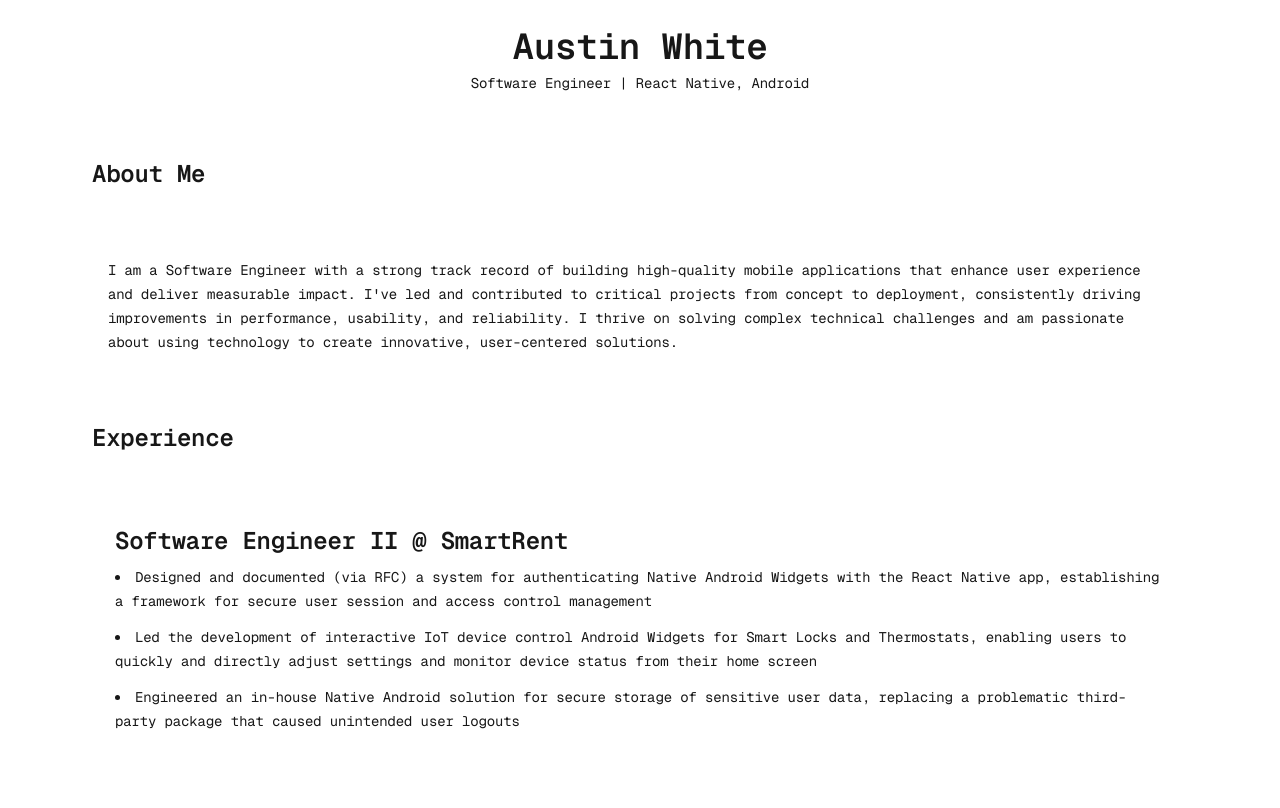
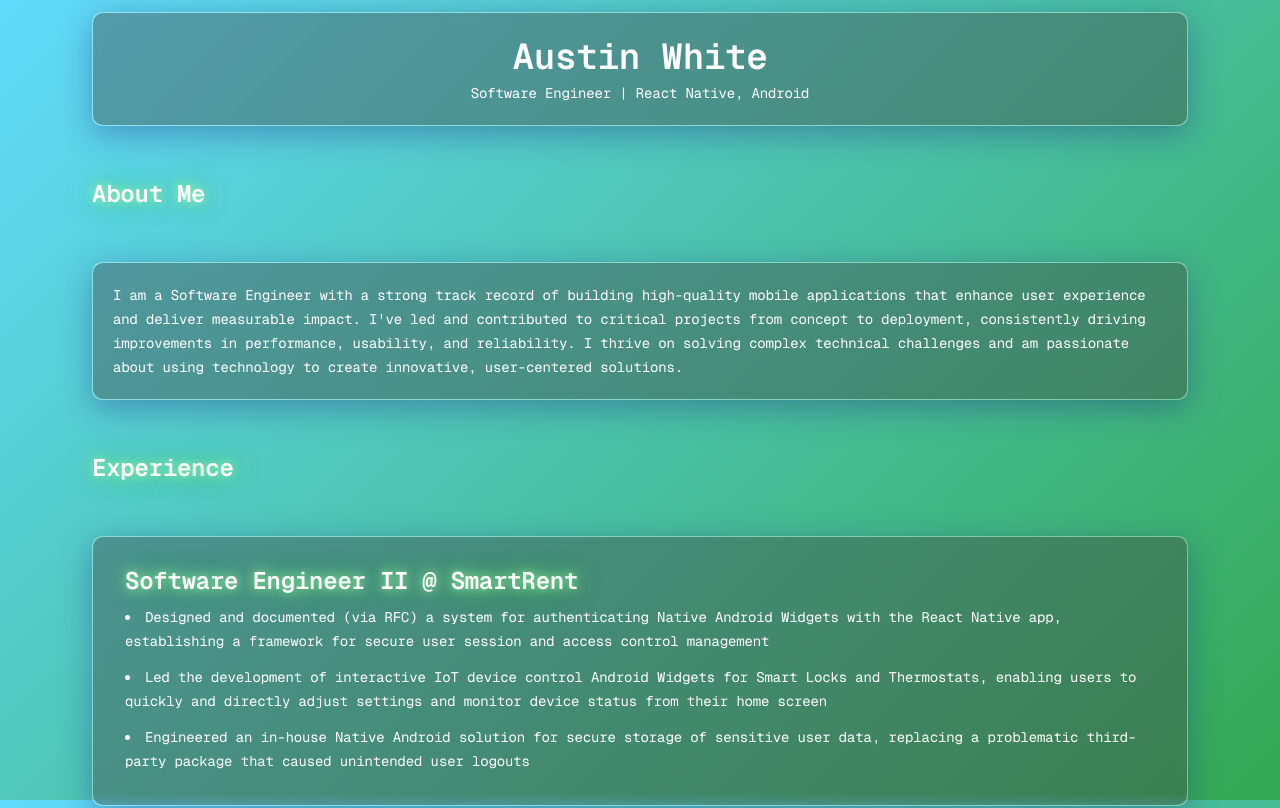
Before and after one commit to endlessrequiem/portfolio-site, a Next.js app: page / in a window 1280 px wide. Shown: the top 808 px of the page. Built offline with nearby package versions, Linux system fonts and the light colour scheme.

Commit message:
update styling, add background gradient, blur effects, text effects

```diff
--- a/src/app/globals.css
+++ b/src/app/globals.css
@@ -1,27 +1,29 @@
 :root {
-  --background: #ffffff;
-  --foreground: #171717;
-}
-
-@media (prefers-color-scheme: dark) {
-  :root {
-    --background: #0a0a0a;
-    --foreground: #ededed;
-  }
+  --background: #0a0a0a;
+  --foreground: #ededed;
+  --gradient-start: #61DBFB;
+  --gradient-end: #34A853;
+  --glass-background: rgba(255, 255, 255, 0.15);
+  --glass-border: rgba(255, 255, 255, 0.2);
+  --glass-shadow: 0 8px 32px 0 rgba(31, 38, 135, 0.37);
+  --glass-backdrop: blur(4px);
 }
 
 html,
 body {
   max-width: 100vw;
   overflow-x: hidden;
+  overscroll-behavior: none;
 }
 
 body {
   color: var(--foreground);
-  background: var(--background);
+  background: linear-gradient(135deg, var(--gradient-start) 0%, var(--gradient-end) 100%);
+  background-attachment: fixed;
   font-family: Arial, Helvetica, sans-serif;
   -webkit-font-smoothing: antialiased;
   -moz-osx-font-smoothing: grayscale;
+  min-height: 100vh;
 }
 
 * {
@@ -35,8 +37,52 @@ a {
   text-decoration: none;
 }
 
-@media (prefers-color-scheme: dark) {
-  html {
-    color-scheme: dark;
-  }
+/* Blur Effect */
+.blur-effect {
+  background: var(--glass-background);
+  backdrop-filter: var(--glass-backdrop);
+  -webkit-backdrop-filter: var(--glass-backdrop);
+  border: 1px solid var(--glass-border);
+  border-radius: 10px;
+  box-shadow: var(--glass-shadow);
+  position: relative;
 }
+
+.blur-effect::before {
+  content: '';
+  position: absolute;
+  top: 0;
+  left: 0;
+  right: 0;
+  bottom: 0;
+  background: rgba(0, 0, 0, 0.3);
+  border-radius: 10px;
+  z-index: -1;
+}
+
+/* Footer Link Hover Effect */
+.footer-link-hover:hover {
+  background: rgba(255, 255, 255, 0.25);
+  border-color: rgba(255, 255, 255, 0.4);
+  box-shadow: 0 12px 40px 0 rgba(31, 38, 135, 0.5);
+  transform: translateY(-2px);
+}
+
+.footer-link-hover:hover a {
+  color: #ffffff;
+  text-shadow: 0 0 8px rgba(255, 255, 255, 0.5);
+}
+
+/* Header Text Glow Effect */
+h2 {
+  text-shadow:
+    0 0 10px rgba(152, 255, 152, 0.8),
+    0 0 20px rgba(144, 238, 144, 0.6),
+    0 0 30px rgba(50, 205, 50, 0.4);
+  color: #ffffff;
+  font-weight: 600;
+}
+
+html {
+  color-scheme: dark;
+}
--- a/src/app/page.module.css
+++ b/src/app/page.module.css
@@ -1,10 +1,10 @@
 .page {
-    --gray-rgb: 0, 0, 0;
-    --gray-alpha-200: rgba(var(--gray-rgb), 0.08);
-    --gray-alpha-100: rgba(var(--gray-rgb), 0.05);
+    --gray-rgb: 255, 255, 255;
+    --gray-alpha-200: rgba(var(--gray-rgb), 0.145);
+    --gray-alpha-100: rgba(var(--gray-rgb), 0.06);
 
-    --button-primary-hover: #383838;
-    --button-secondary-hover: #f2f2f2;
+    --button-primary-hover: #ccc;
+    --button-secondary-hover: #1a1a1a;
 
     display: flex;
     flex-direction: column;
@@ -16,17 +16,7 @@
     padding-bottom: 60px;
     gap: 12px;
     font-family: var(--font-geist-sans);
-}
-
-@media (prefers-color-scheme: dark) {
-    .page {
-        --gray-rgb: 255, 255, 255;
-        --gray-alpha-200: rgba(var(--gray-rgb), 0.145);
-        --gray-alpha-100: rgba(var(--gray-rgb), 0.06);
-
-        --button-primary-hover: #ccc;
-        --button-secondary-hover: #1a1a1a;
-    }
+    color: #ffffff;
 }
 
 .main {
@@ -52,21 +42,25 @@
     line-height: 24px;
     letter-spacing: -0.01em;
     list-style-position: inside;
+    color: #ffffff;
 }
 
 .main h1 {
     font-weight: 600;
     font-size: 36px;
+    color: #ffffff;
 }
 
 .main h2 {
     font-weight: 600;
     font-size: 24px;
+    color: #ffffff;
 }
 
 .main h3 {
     font-weight: 600;
     font-size: 18px;
+    color: #ffffff;
 }
 
 .footer {
@@ -122,6 +116,7 @@ a.secondary {
     display: flex;
     align-items: center;
     gap: 8px;
+    color: #ffffff;
 }
 
 .footer img {
@@ -181,8 +176,6 @@ a.secondary {
     }
 }
 
-@media (prefers-color-scheme: dark) {
-    .logo {
-        filter: invert();
-    }
+.logo {
+    filter: invert();
 }
--- a/src/components/AboutMe/index.tsx
+++ b/src/components/AboutMe/index.tsx
@@ -9,10 +9,8 @@ export const AboutMeSection: React.FC<AboutMeSectionProps> = ({title}) => {
     return (
         <>
             <h2>{title}</h2>
-            <view style={{
-                border: "1px solid white",
-                borderRadius: "10px",
-                padding: "15px",
+            <view className="blur-effect" style={{
+                padding: "20px",
                 textAlign: "left",
             }}>
                 {strings.aboutMeText}
--- a/src/components/EducationSection/index.tsx
+++ b/src/components/EducationSection/index.tsx
@@ -5,10 +5,8 @@ export const EducationSection: React.FC = () => {
     return (
         <>
             <h2>{strings.educationHeader}</h2>
-            <view style={{
-                border: "1px solid white",
-                borderRadius: "10px",
-                padding: "10px",
+            <view className="blur-effect" style={{
+                padding: "20px",
             }}>
                 <div style={{
                     display: "flex",
--- a/src/components/FooterLink/index.tsx
+++ b/src/components/FooterLink/index.tsx
@@ -13,12 +13,21 @@ export const FooterLink: React.FC<FooterLinkProps> = ({text, link, icon}) => {
     const Icon = getIcon(icon);
 
     return (
-        <div style={{display: "flex"}}>
+        <div
+            className="blur-effect footer-link-hover"
+            style={{
+                display: "flex",
+                padding: "10px",
+                transition: "all 0.3s ease",
+                cursor: "pointer"
+            }}
+        >
             {Icon}
             <a
                 href={link}
                 target="_blank"
                 rel="noopener noreferrer"
+                style={{transition: "all 0.3s ease"}}
             >
                 {text}
             </a>
--- a/src/components/PageHeader/index.tsx
+++ b/src/components/PageHeader/index.tsx
@@ -9,7 +9,7 @@ type PageHeaderProps = {
 
 export const PageHeader: React.FC<PageHeaderProps> = ({title, subTitle}) => {
     return (
-        <view style={{border: "1px solid white", borderRadius: "10px", padding: "10px", textAlign: "center"}}>
+        <view className="blur-effect" style={{padding: "20px", textAlign: "center"}}>
             <h1>{title}</h1>
             <span>{subTitle}</span>
         </view>
--- a/src/components/ProjectSection/index.tsx
+++ b/src/components/ProjectSection/index.tsx
@@ -31,10 +31,8 @@ const ProjectComponent: React.FC<ProjectComponentProps> = ((current) => {
     const {projectName, projectDescription, projectImages} = current.project;
 
     return (
-        <view style={{
-            border: "1px solid white",
-            borderRadius: "10px",
-            padding: "10px",
+        <view className="blur-effect" style={{
+            padding: "20px",
             justifyContent: "space-between",
             flex: 1,
             textAlign: "center",
@@ -46,13 +44,13 @@ const ProjectComponent: React.FC<ProjectComponentProps> = ((current) => {
                     src={image}
                     alt={projectName}
                     key={index}
+                    className="blur-effect"
                     style={{
                         width: "33%",
                         marginLeft: "10px",
                         marginRight: "10px",
                         marginTop: "10px",
-                        border: "1px solid white",
-                        borderRadius: "10px",
+                        padding: "5px",
                     }}
                 />
             ))}
--- a/src/components/ResumeCard/index.tsx
+++ b/src/components/ResumeCard/index.tsx
@@ -10,7 +10,7 @@ type ResumeCardProps = {
 
 export const ResumeCard: React.FC<ResumeCardProps> = ({title, company, listItems}) => {
     return (
-        <view style={{border: "1px solid white", borderRadius: "10px", padding: "10px"}}>
+        <view className="blur-effect" style={{padding: "20px"}}>
             <h2>{title} @ {company}</h2>
             <ul>
                 {listItems.map((item, index) => <li key={index}>{item}</li>)}
--- a/src/components/SkillsSection/index.tsx
+++ b/src/components/SkillsSection/index.tsx
@@ -11,10 +11,8 @@ export const SkillsSection: React.FC<SkillsSectionProps> = ({title, listItems})
     return (
         <>
             <h2>{title}</h2>
-            <view style={{
-                border: "1px solid white",
-                borderRadius: "10px",
-                padding: "15px",
+            <view className="blur-effect" style={{
+                padding: "20px",
                 columns: 3,
                 alignItems: "center",
             }}>
```
